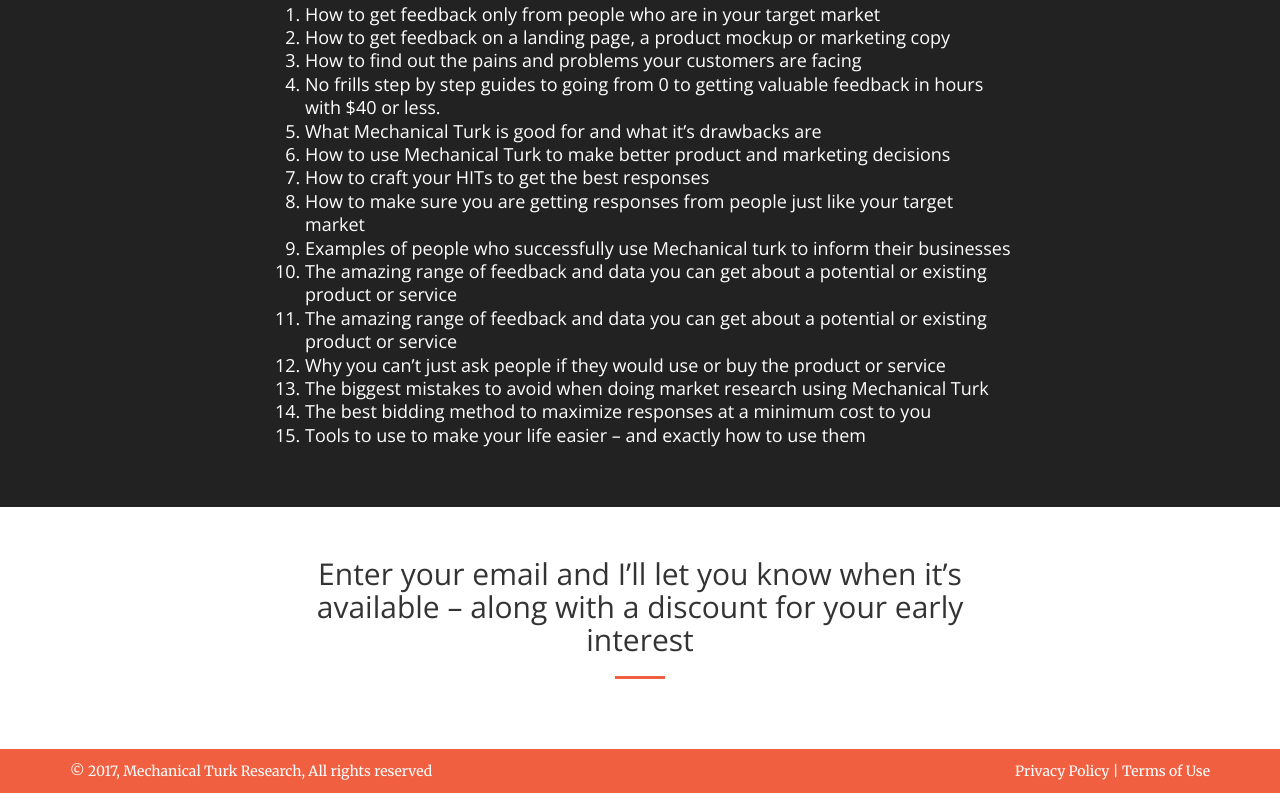
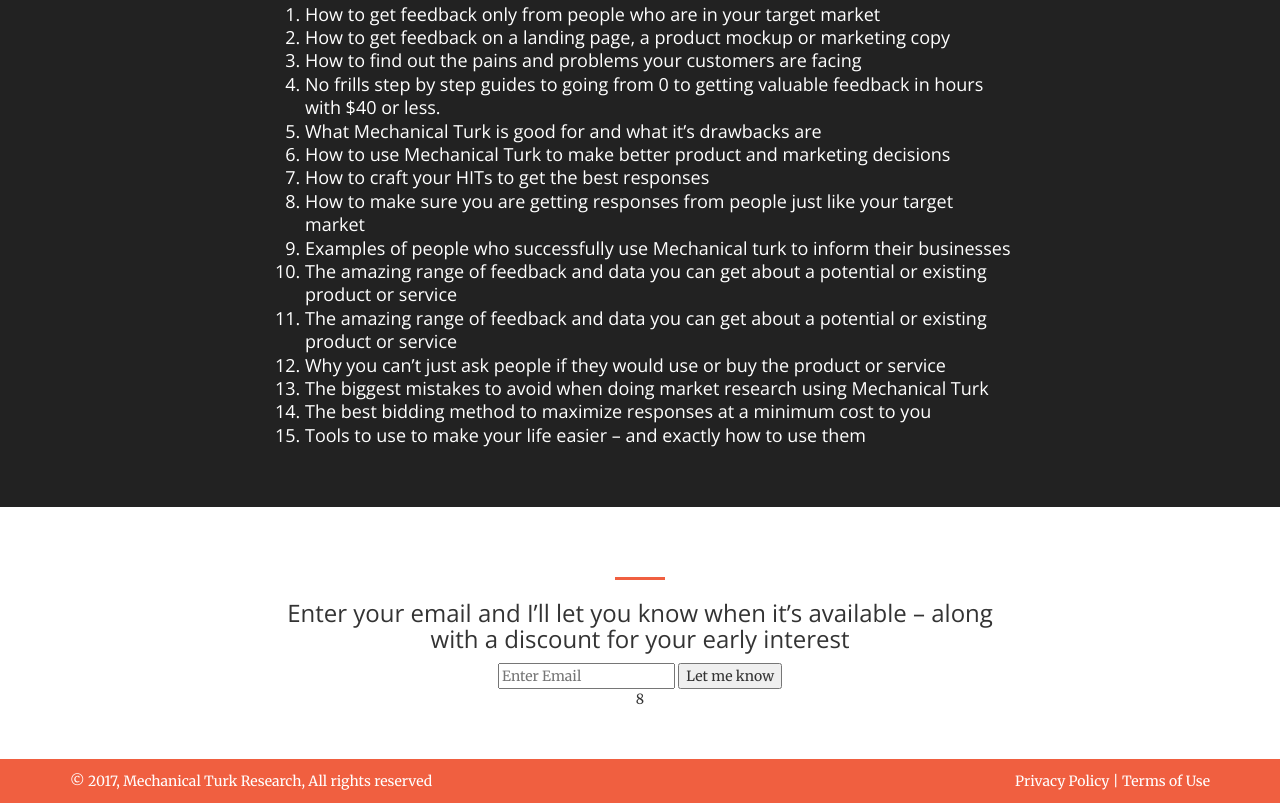
Before and after one commit to tompowell/tompowell.github.io, a website: page index.html in a window 1280 px wide. Shown: the part 2928-3731 px from the top of the page. Drawn offline with nearby package versions, Linux system fonts and the light colour scheme.

Commit message:
don't know

```diff
--- a/index.html
+++ b/index.html
@@ -205,8 +205,16 @@
         <div class="container">
             <div class="row">
                 <div class="col-lg-8 col-lg-offset-2 text-center">
-                    <h2 class="section-heading">Enter your email and I’ll let you know when it’s available – along with a discount for your early interest</h2>
                     <hr class="primary">
+                   <form action="https://www.getdrip.com/forms/44749780/submissions" method="post" data-drip-embedded-form="44749780">
+                  <h3 data-drip-attribute="headline">Enter your email and I’ll let you know when it’s available – along with a discount for your early interest</h3>
+                  <div data-drip-attribute="description"></div>
+                    <div>
+                        <input type="email" name="fields[email]" placeholder="Enter Email" value="" />
+                                            <input type="submit" name="submit" value="Let me know" data-drip-attribute="sign-up-button" />
+                    </div>
+         8
+</form>
                 </div>
                </div>
 
@@ -274,6 +282,7 @@
   })();
 </script>
 
+
 </body>
 
 </html>
```
Also changed, not shown: 1 other file.
